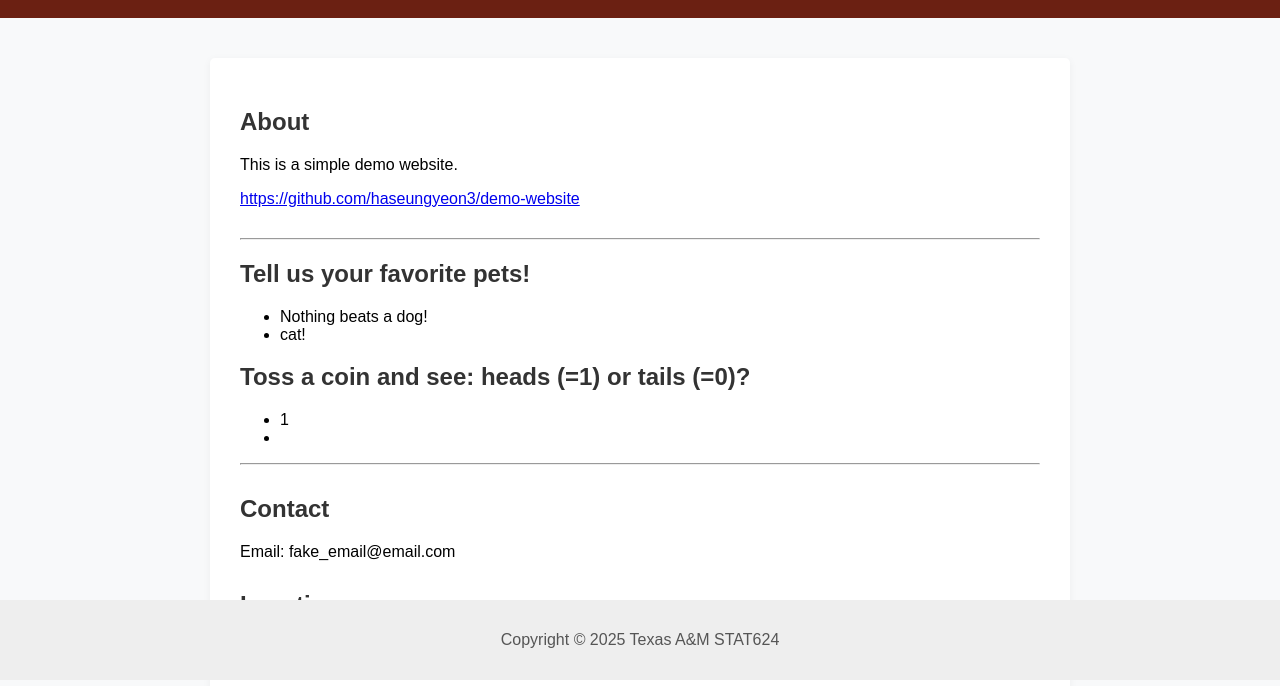
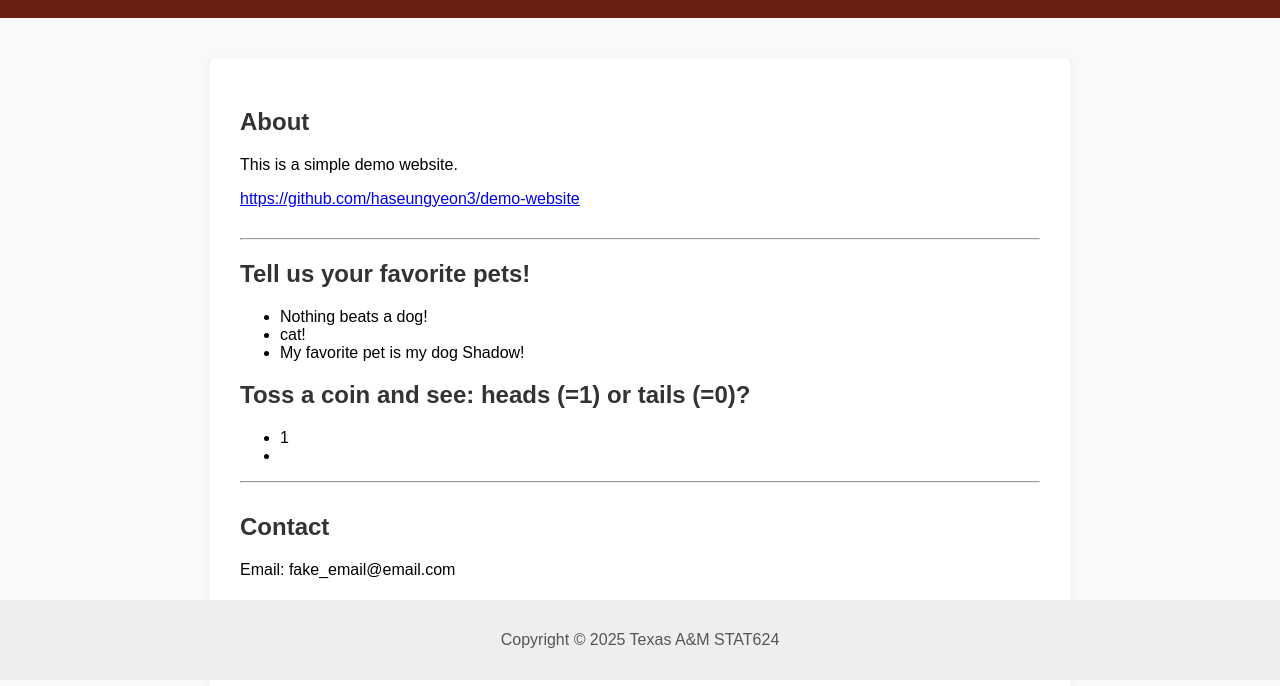
Before and after one commit to haseungyeon3/demo-website, a plain HTML site: page index.html in a window 1280 px wide. Shown: the part 120-806 px from the top of the page. Drawn offline with Linux system fonts and the light colour scheme.

Commit message:
added my favorite pet

```diff
--- a/index.html
+++ b/index.html
@@ -28,6 +28,7 @@
             <ul>
                 <li> Nothing beats a dog! </li>
                 <li> cat!  </li>
+                <li> My favorite pet is my dog Shadow! </li>
 
             </ul>
             <h2>Toss a coin and see: heads (=1) or tails (=0)?</h2>
```
